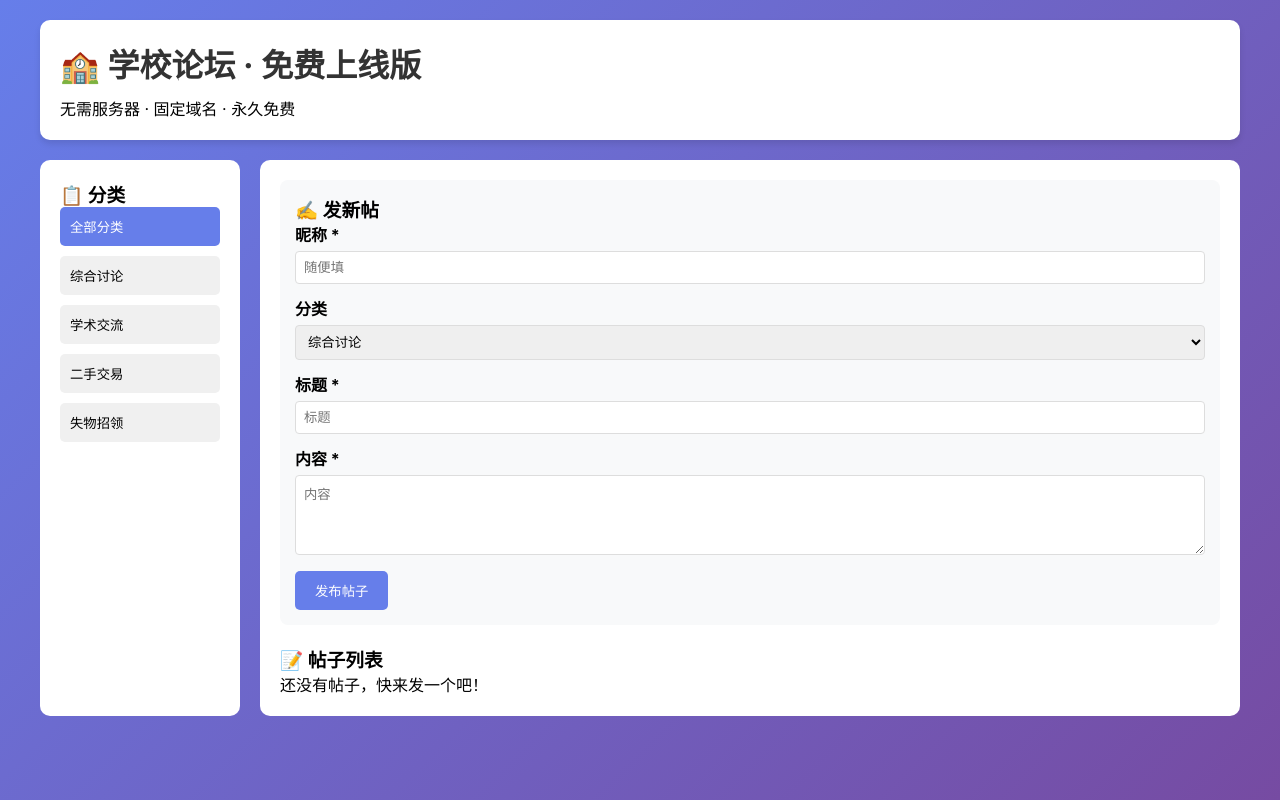
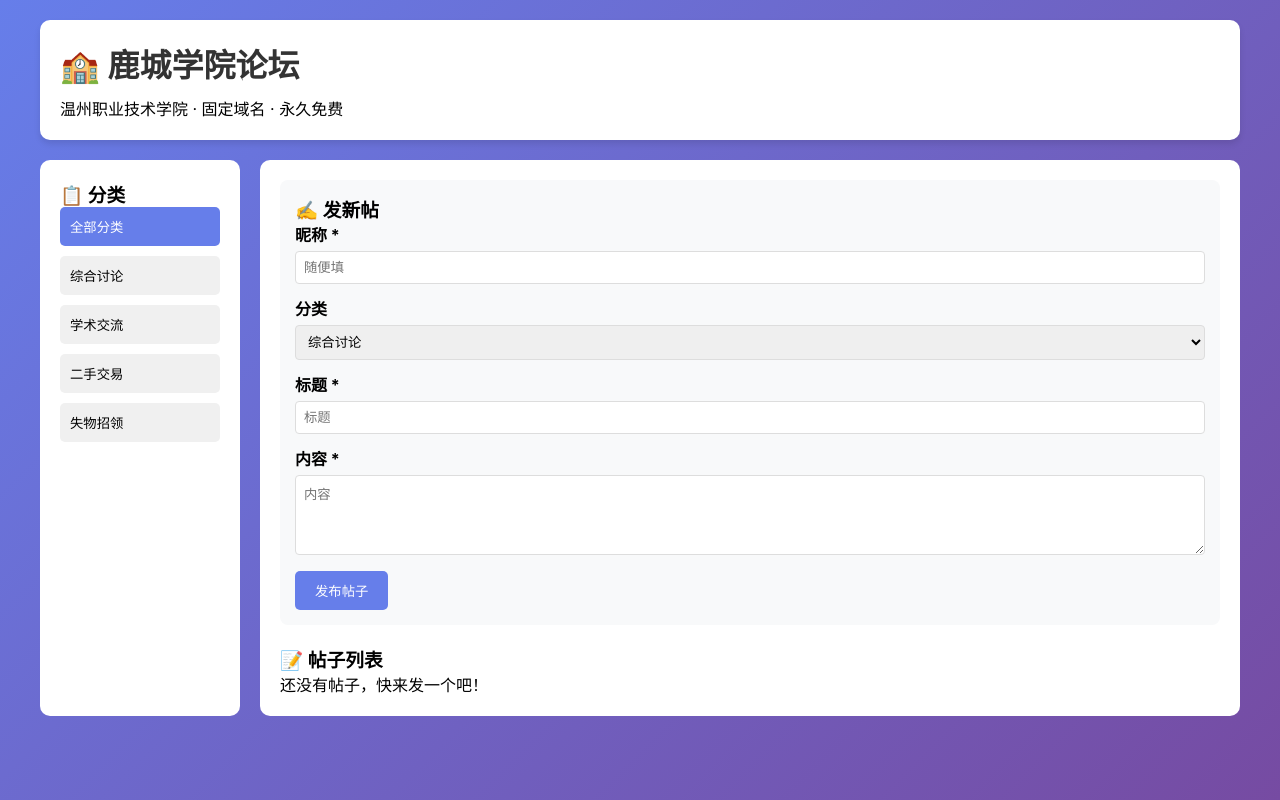
Before and after one commit to zlohannes/school, a plain HTML site: page index.html in a window 1280 px wide. Drawn offline with Linux system fonts and the light colour scheme.

Commit message:
更新网站标题为鹿城学院论坛，添加温州职业技术学院图标

```diff
--- a/index.html
+++ b/index.html
@@ -3,7 +3,9 @@
 <head>
   <meta charset="UTF-8" />
   <meta name="viewport" content="width=device-width, initial-scale=1.0"/>
-  <title>学校论坛 · 免费上线版</title>
+  <title>鹿城学院论坛</title>
+  <link rel="icon" href="https://www.wzvtc.cn/favicon.ico" type="image/x-icon">
+  <link rel="shortcut icon" href="https://www.wzvtc.cn/favicon.ico" type="image/x-icon">
   <style>
     * { margin: 0; padding: 0; box-sizing: border-box; }
     body { font-family: -apple-system, BlinkMacSystemFont, 'Segoe UI', Roboto, sans-serif; background: linear-gradient(135deg, #667eea 0%, #764ba2 100%); min-height: 100vh; padding: 20px; }
@@ -38,7 +40,7 @@
 </head>
 <body>
   <div class="container">
-    <header><h1>🏫 学校论坛 · 免费上线版</h1><p>无需服务器 · 固定域名 · 永久免费</p></header>
+    <header><h1>🏫 鹿城学院论坛</h1><p>温州职业技术学院 · 固定域名 · 永久免费</p></header>
     <div class="main-content">
       <aside class="sidebar">
         <h3>📋 分类</h3>
```
